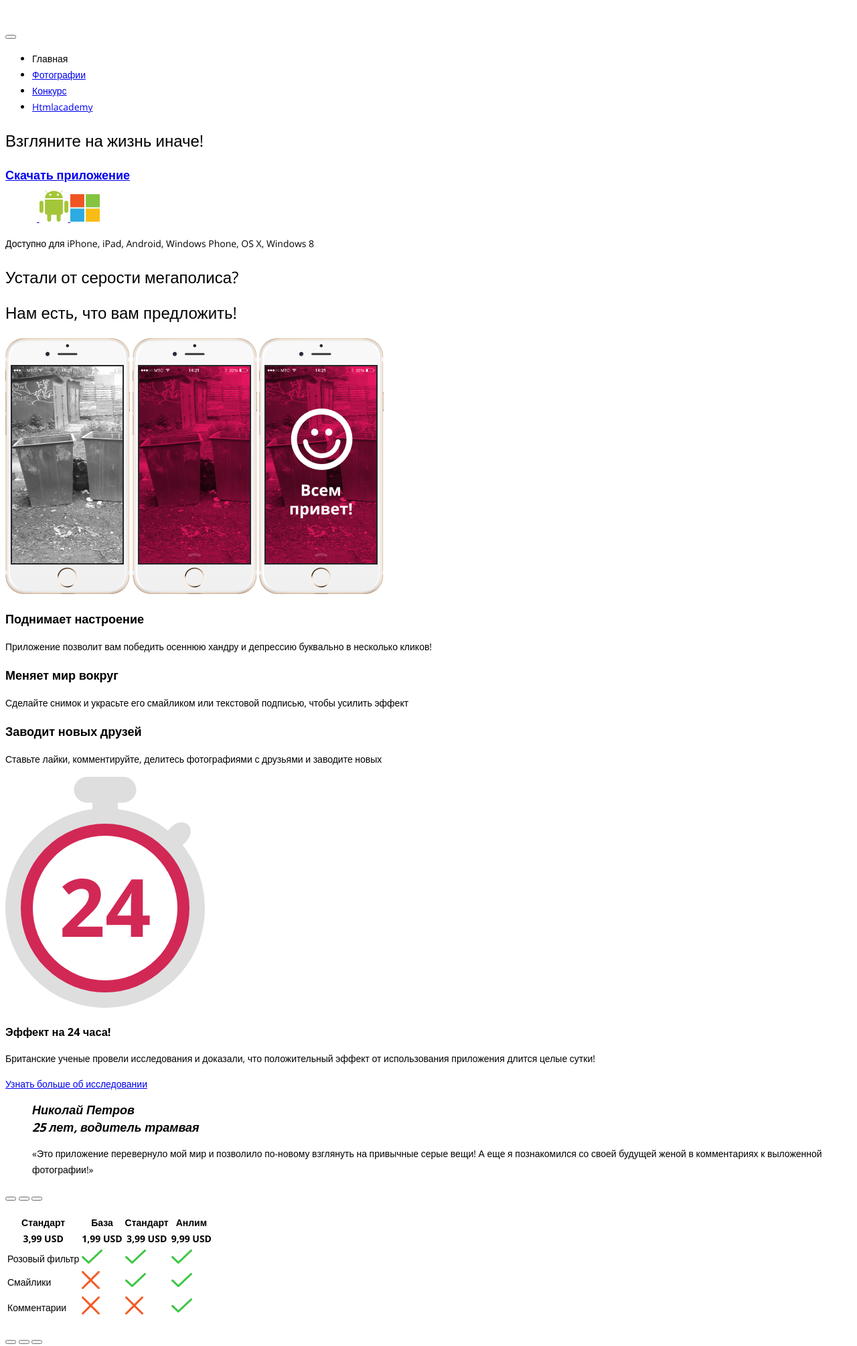
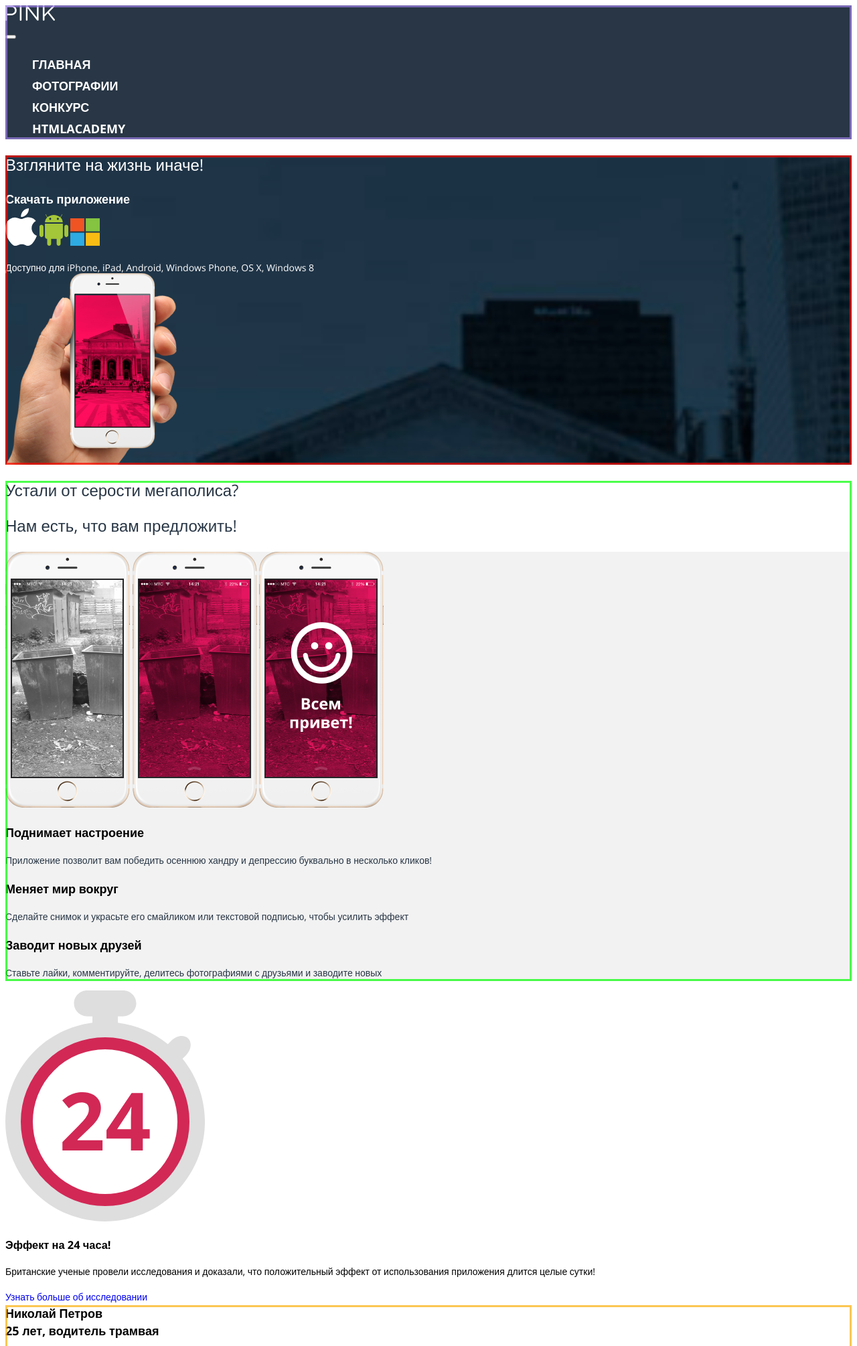
Before and after one commit to Alice2506/228536-pink-23, a website: page source/index.html in a window 1280 px wide. Shown: the top 2010 px of the page at 67% size. Drawn offline with nearby package versions, Linux system fonts and the light colour scheme; files that its build step writes are made by us from their sources.

Commit message:
Стилизация главной страницы

```diff
--- a/source/index.html
+++ b/source/index.html
@@ -23,7 +23,7 @@
                 <a>Главная</a>
               </li>
               <li class="nav-list__item">
-                <a href="catalog.html">Фотографии</a>
+                <a href="catalogue.html">Фотографии</a>
               </li>
               <li class="nav-list__item">
                 <a href="form.html">Конкурс</a>
--- a/source/less/blocks/advantages.less
+++ b/source/less/blocks/advantages.less
@@ -0,0 +1,13 @@
+.advantages {
+  outline: 3px solid rgba(0, 255, 0, 0.7);
+  outline-offset: -3px;
+  color: @font-color;
+}
+
+.advantages__wrapper {
+  background-color: @block-background;
+}
+
+.advantages-list__item h3 {
+  color: #000000;
+}
--- a/source/less/blocks/contacts.less
+++ b/source/less/blocks/contacts.less
@@ -0,0 +1,16 @@
+.contacts {
+  outline: 3px solid rgba(250, 174, 9, 0.7);
+  outline-offset: -3px;
+}
+
+.contacts__slogan {
+  color: @font-color;
+}
+
+.contacts__info a,
+.adress {
+  color: @icon-color;
+  font-size: 24px;
+  font-weight: 300;
+  line-height: 32,68px;
+}
--- a/source/less/blocks/download-app.less
+++ b/source/less/blocks/download-app.less
@@ -0,0 +1,17 @@
+.download-app {
+  outline: 3px solid rgba(254, 10, 0, 0.7);
+  outline-offset: -3px;
+  min-height: 462px;
+  background: url("../img/hand-mobile.png") no-repeat bottom left,
+    url("../img/back-mobile.png") no-repeat;
+  background-size: auto, cover;
+  color: #ffffff;
+}
+
+.download-app a {
+  color: #ffffff;
+}
+
+.download-app__buttons p {
+  font-weight: 300;
+}
--- a/source/less/blocks/page-footer.less
+++ b/source/less/blocks/page-footer.less
@@ -0,0 +1,5 @@
+.page-footer {
+  color: @font-color;
+  outline: 3px solid rgba(123, 47, 247, 0.7);
+  outline-offset: -3px;
+}
--- a/source/less/blocks/page-header.less
+++ b/source/less/blocks/page-header.less
@@ -0,0 +1,18 @@
+.page-header {
+  background-color: @font-color;
+  outline: 3px solid rgba(154, 127, 228, 0.7);
+  outline-offset: -3px;
+}
+
+.main-navigation__list {
+  font-size: 18px;
+  font-weight: 700;
+  line-height: 32px;
+  color: #ffffff;
+  list-style: none;
+  text-transform: uppercase;
+}
+
+.main-navigation__list a {
+  color: #ffffff;
+}
--- a/source/less/blocks/prices.less
+++ b/source/less/blocks/prices.less
@@ -0,0 +1,31 @@
+.prices {
+  outline: 3px solid rgba(250, 9, 158, 0.7);
+  outline-offset: -3px;
+  background-color: @block-background;
+}
+
+.table-heading {
+  background-color: @dark-background;
+}
+
+.table-tariff {
+  color: #ffffff;
+  font-size: 16px;
+  font-weight: 700;
+  line-height: 30px;
+  text-transform: uppercase;
+}
+
+.table-price {
+  color: #ffffff;
+  font-size: 18px;
+  font-weight: 300;
+  line-height: 30px;
+  text-transform: uppercase;
+}
+
+.prices__mobile {
+  line-height: 30px;
+  color: @font-color;
+  text-transform: uppercase;
+}
--- a/source/less/blocks/reviews.less
+++ b/source/less/blocks/reviews.less
@@ -0,0 +1,17 @@
+.reviews {
+  outline: 3px solid rgba(250, 174, 9, 0.7);
+  outline-offset: -3px;
+}
+
+.reviews__item {
+  margin: 0;
+  padding: 0;
+}
+
+.reviews__author-name {
+  font-style: normal;
+}
+
+.reviews__text {
+  color: @font-color;
+}
--- /dev/null
+++ b/source/less/global/page.less
@@ -0,0 +1,3 @@
+.page a {
+  text-decoration: none;
+}
--- a/source/less/global/variables.less
+++ b/source/less/global/variables.less
@@ -0,0 +1,4 @@
+@block-background: #F2F2F2;
+@dark-background: #1D2631;
+@font-color: #283645;
+@icon-color: #D22856;
--- a/source/less/style.less
+++ b/source/less/style.less
@@ -2,6 +2,7 @@
 @import "global/variables.less";
 @import "global/visually-hidden.less";
 @import "global/fonts.less";
+@import "global/page.less";
 
 // blocks
 @import "blocks/page-header.less";
@@ -11,3 +12,4 @@
 @import "blocks/reviews.less";
 @import "blocks/prices.less";
 @import "blocks/contacts.less";
+@import "blocks/page-footer.less";
```
Also changed, not shown: source/catalogue.html (+4 -1 lines), source/form.html (+1 -1 lines).
